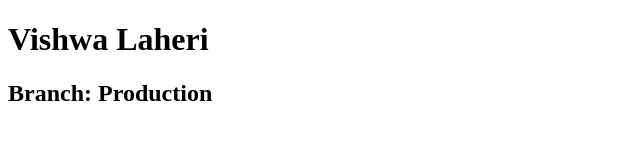
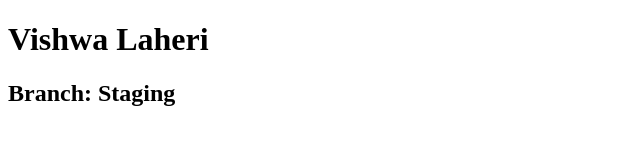
Before and after one commit to v-laheri/VisjwaLaheri_40_ESE_2025, a plain HTML site: page index.html in a window 1280 px wide. Shown: the full height of the page, 0-640 px from the left. Drawn offline with Linux system fonts and the light colour scheme.

Commit message:
Update index.html

```diff
--- a/index.html
+++ b/index.html
@@ -2,6 +2,6 @@
 <html>
 <body>
     <h1>Vishwa Laheri</h1>
-    <h2>Branch: Production</h2>
+    <h2>Branch: Staging</h2>
 </body>
 </html>
```
